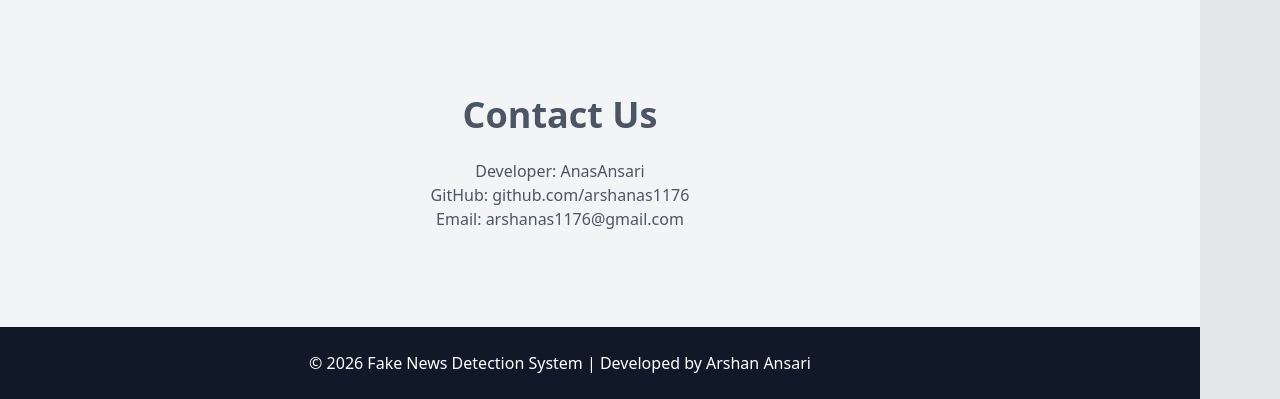
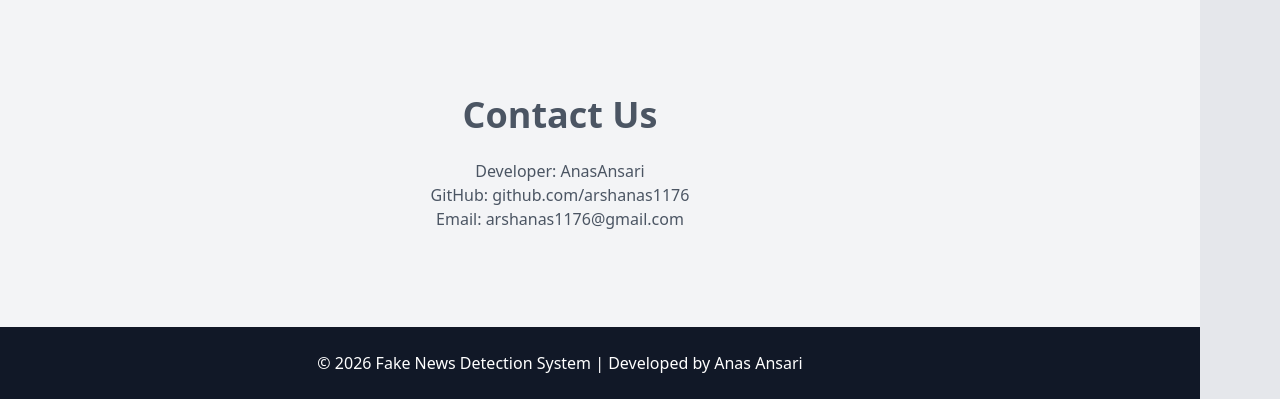
Before and after one commit to arshanas1176/Fake-News-Detection-System, a Flask app: page / in a window 1280 px wide. Shown: the part 914-1313 px from the top of the page. Run offline with Flask 3, Linux system fonts and the light colour scheme; parts of the project's set-up code (start-up, migrations or seed data) failed here and were passed over.

Commit message:
Update index.html

```diff
--- a/templates/index.html
+++ b/templates/index.html
@@ -97,7 +97,7 @@
 </section>
         <footer class="text-center bg-gray-900 text-white py-4">
   <p>
-    © 2026 Fake News Detection System | Developed by Arshan Ansari
+    © 2026 Fake News Detection System | Developed by Anas Ansari
   </p>
 </footer>
   </body>
```
